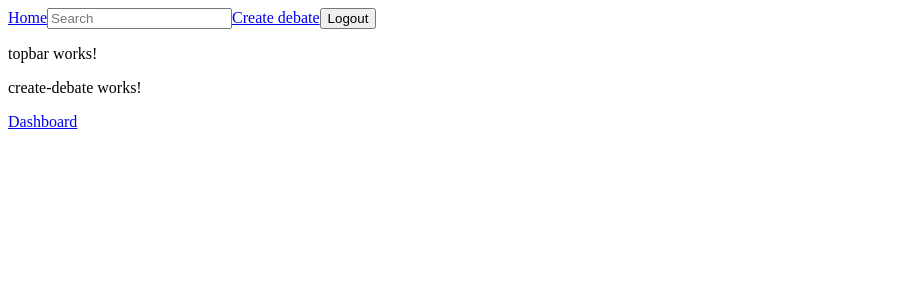
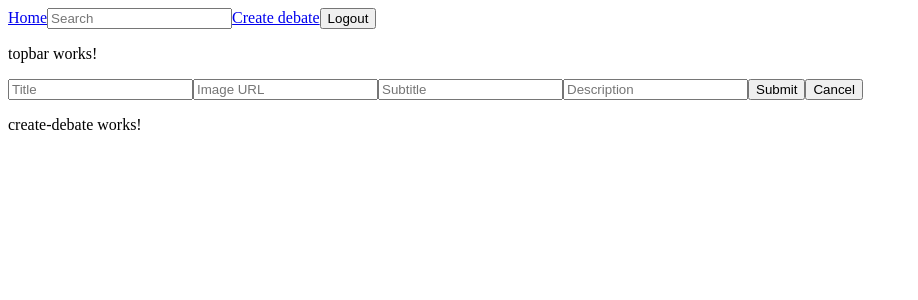
Before and after one commit to Ari-Zerner/brickhackv, an Angular app in the folder frontend/: page /create-debate in a window 1280 px wide. Shown: the top 300 px of the page, without its empty margins (0-918 px from the left). Built offline with nearby package versions, Linux system fonts and the light colour scheme; no server answers.

Commit message:
Buggy implementation of create debate form

```diff
--- a/frontend/src/app/app.component.ts
+++ b/frontend/src/app/app.component.ts
@@ -12,8 +12,6 @@ export class AppComponent {
 	constructor(private userService:UserService){	}
 
 	ngOnInit(){
-		console.log("hey app component initialized");
-		this.userService.testSimpleEndpoint().subscribe((_)=>{ console.log("value from server: "+_.name)})
 	}
 
 }
--- a/frontend/src/app/create-debate/create-debate.component.html
+++ b/frontend/src/app/create-debate/create-debate.component.html
@@ -1,7 +1,13 @@
 <app-topbar></app-topbar>
+
+<input [(ngModel)]="debate.title" placeholder="Title"/>
+<input [(ngModel)]="debate.imageUrl" placeholder="Image URL"/>
+<input [(ngModel)]="debate.subtitle" placeholder="Subtitle"/>
+<input [(ngModel)]="debate.description" placeholder="Description" type="text"/>
+
+<input type="button" value="Submit" (click)="createDebate()">
+<input type="button" value="Cancel" (click)="backToDashboard()">
 
 <p>
   create-debate works!
 </p>
-
-<a routerLink="/dashboard">Dashboard</a>
--- a/frontend/src/app/create-debate/create-debate.component.ts
+++ b/frontend/src/app/create-debate/create-debate.component.ts
@@ -2,6 +2,7 @@ import { Component, OnInit, Input } from '@angular/core';
 import { Router } from '@angular/router';
 import { Debate } from '../models/debate';
 import { UserService } from '../services/user.service';
+import { routerNgProbeToken } from '@angular/router/src/router_module';
 
 @Component({
   selector: 'app-create-debate',
@@ -10,10 +11,27 @@ import { UserService } from '../services/user.service';
 })
 export class CreateDebateComponent implements OnInit {
 
+	@Input() debate = new Debate();
+
 	constructor(private userService:UserService,private router:Router) { }
 
 	ngOnInit() {
 	}
 
+	createDebate(){
+		this.userService.createDebate(this.debate).subscribe((_)=>{
+			if(_.id!=null){
+				this.router.navigateByUrl("/debate/"+_.id);
+			}else{
+				// TODO message: Debate creation Failed
+				console.log("Debate creation Failed");
+			}
+		});
+	}
+
+	backToDashboard(){
+		this.router.navigateByUrl("/dashboard");
+	}
+
 
 }
--- a/frontend/src/app/services/user.service.ts
+++ b/frontend/src/app/services/user.service.ts
@@ -33,10 +33,6 @@ export class UserService {
 	  };
 
 	constructor(private http:HttpClient) { }
-
-	testSimpleEndpoint():Observable<any>{
-		return this.http.get<any>("/api/subject/23");
-	}
 
 	attemptLogin(loginAttempt:LoginAttempt):Observable<User>{
 		const httpOptions = {
```
